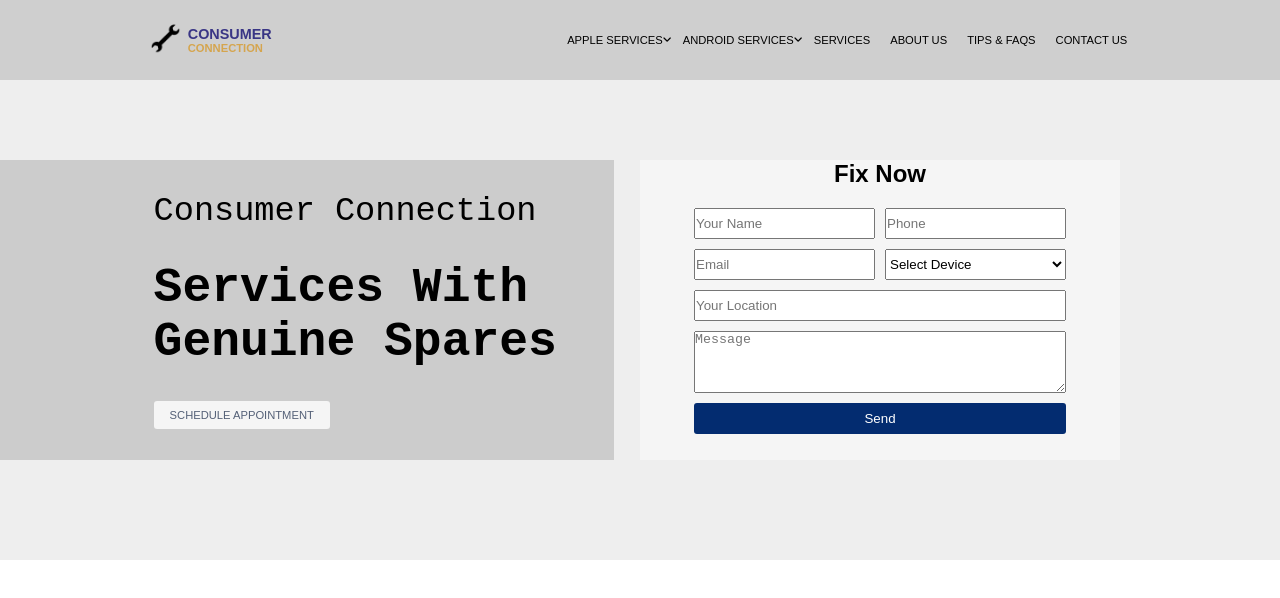
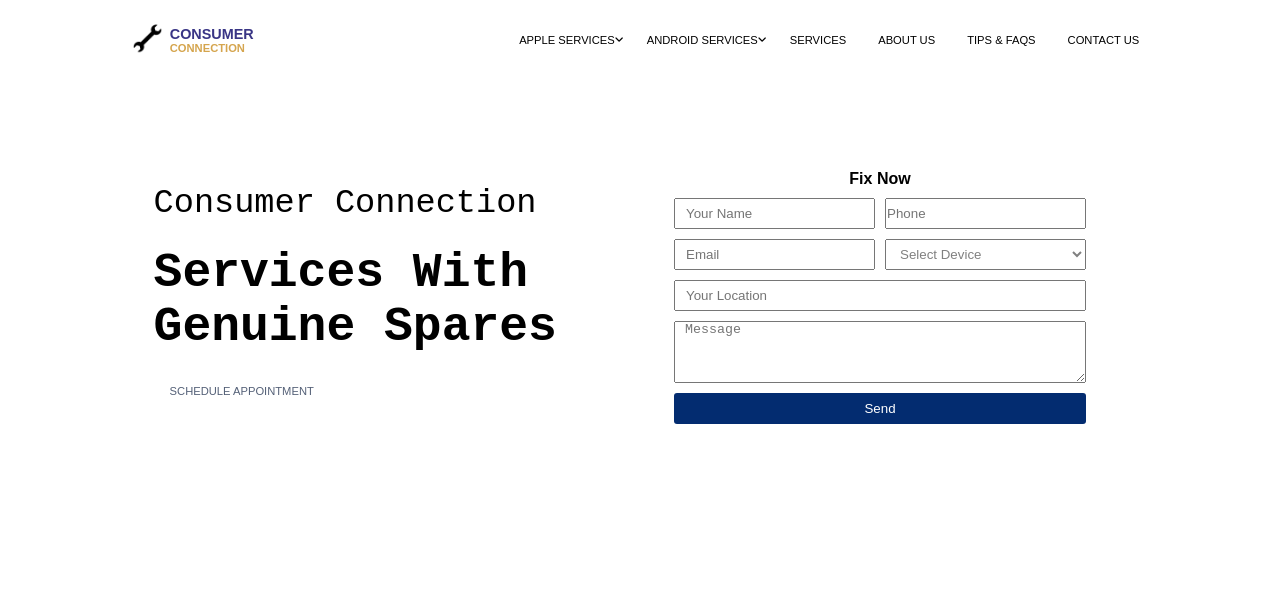
Before and after one commit to 0xhimmm/sites-i-built, a plain HTML site: page consumer-connection/index.html in a window 1280 px wide. Drawn offline with Linux system fonts and the light colour scheme.

Commit message:
tweak main styles and introduce CSS variables

```diff
--- a/consumer-connection/style/style.css
+++ b/consumer-connection/style/style.css
@@ -5,6 +5,16 @@
 }
 
 @import url('https://fonts.googleapis.com/css2?family=Cabin:ital,wght@0,400..700;1,400..700&family=Inter:ital,opsz,wght@0,14..32,100..900;1,14..32,100..900&family=Montserrat:ital,wght@0,100..900;1,100..900&family=Nunito:ital,wght@0,200..1000;1,200..1000&family=Poppins:ital,wght@0,100;0,200;0,300;0,400;0,500;0,600;0,700;0,800;0,900;1,100;1,200;1,300;1,400;1,500;1,600;1,700;1,800;1,900&family=Roboto+Mono:ital,wght@0,100..700;1,100..700&family=Roboto:ital,wght@0,100..900;1,100..900&family=Rubik+Glitch+Pop&display=swap');
+
+/* VARAIBLES*/
+
+:root {
+    --input-padding: 0 10px;
+    --primary-BGCOLOR: #fff;
+    --secondary-ff: "Roboto Mono", monospace;
+    --hover-scaleUp: scale(1.1);
+    --active-scaleDown: scale(0.9);
+}
 
 
 /* || UTILITY STYLES */
@@ -56,7 +66,7 @@ header {
     display: flex;
     justify-content: space-around;
     align-items: center;
-    background-color: #cfcfcf;
+    background-color: var(--primary-BGCOLOR);
 }
 
 .left {
@@ -95,7 +105,7 @@ header {
     font-size: 0.7rem;
     font-weight: 400;
     text-decoration: none;
-    padding: 5px 10px;
+    margin: 8px 16px;
 }
 
 .link:hover {
@@ -103,11 +113,11 @@ header {
 }
 
 .link-hover:hover {
-    transform: scale(1.1);
+    transform: var(--hover-scaleUp);
 }
 
 .link-hover:active {
-    transform: scale(0.9);
+    transform: var(--active-scaleDown)
 }
 
 nav {
@@ -176,26 +186,37 @@ main {
     grid-template-columns: 1fr 1fr;
     grid-template-rows: 3fr 1fr;
     column-gap: 2%;
-    background-color: #eee;
+    position: relative;
 }
+
+/* main::before {
+    content: '';
+    top: 0;
+    left: 0;
+    position: absolute;
+    width: 100%;
+    height: 100%;
+    background-image: url(../images/download.png);
+    z-index: -10;
+} */
 
 main .main-left {
     grid-area: 1 / 1 / 2 / 2;
     display: flex;
     flex-flow: column;
     justify-content: space-evenly;
-    background-color: #ccc;
-    padding: 0 0 0 25%;
+    padding: 0 0 5% 25%;
+    z-index: 10;
 }
 
 main .main-left p:first-child{
     font-size: 2.1rem;
     font-weight: 400;
-    font-family: "Roboto Mono", monospace;
+    font-family: var(--secondary-ff);
 }
 
 main .main-left p:nth-child(2){
-    font-family: "Roboto Mono", monospace;
+    font-family: var(--secondary-ff);
     font-size: 3rem;
     font-weight: 700;
     width: 15ch;
@@ -204,7 +225,7 @@ main .main-left p:nth-child(2){
 main .main-left .main-left-link{
     font-size: 0.7rem;
     text-decoration: none;
-    background-color: whitesmoke;
+    background-color: var(--primary-BGCOLOR);
     color: #546077;
     width: fit-content;
     padding: 8px 16px;
@@ -213,20 +234,26 @@ main .main-left .main-left-link{
 }
 
 main .main-left .main-left-link:hover {
-    transform: scale(1.1);
+    transform: var(--hover-scaleUp);
 }
 
 main .main-left .main-left-link:active {
-    transform: scale(0.9);
+    transform: var(--active-scaleDown);
 }
 
 main .main-right {
-    background-color: whitesmoke;
     margin: 0 25% 0 0;
     grid-area: 1 / 2 / 2 / span 2;
     display: flex;
     flex-direction: column;
     align-items: center;
+    padding: 10px;
+    border-radius: 5px;
+    background-color: var(--primary-BGCOLOR);
+}
+
+main #second-header {
+    font-size: 1rem;
 }
 
 
@@ -235,31 +262,42 @@ main .main-right form {
     grid-template-columns:1fr 1fr;
     grid-template-rows: 1fr 1fr 1fr 2fr 1fr;
     gap: 10px;
-    padding: 20px 0;
+    padding: 10px 0;
 }
 
 #name {
     grid-area: 1 / 1 / 2 / 2;
+    padding: var(--input-padding);
 }
 
 #tel {
     grid-area: 1 / 2 / 2 / 3;
+    padding: var(--input-padding);
 }
 
 #email {
     grid-area: 2 / 1 / 3 / 2 ;
+    padding: var(--input-padding);
 }
 
 #device {
     grid-area: 2 / 2 / 3 / 3;
+    padding: var(--input-padding);
+    color: grey;
 }
 
 #location {
     grid-area: 3 / 1 / 4 / 3;
+    padding: var(--input-padding);
 }
 
 #message {
     grid-area: 4 / 1 / 5 / 3;
+    padding: var(--input-padding);
+}
+
+input:focus, textarea:focus {
+    outline: none;
 }
 
 #submit {
@@ -267,7 +305,7 @@ main .main-right form {
     padding: 8px 0;
     background-color: #032c70;
     border: none;
-    color: #fff;
+    color: var(--primary-BGCOLOR);
     border-radius: 3px;
 }
 
```
